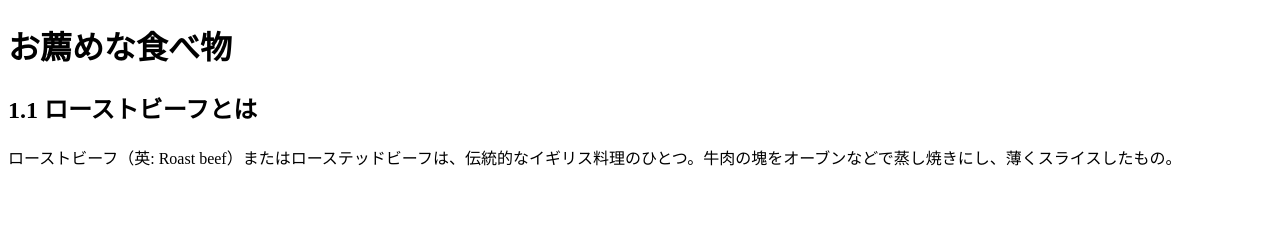
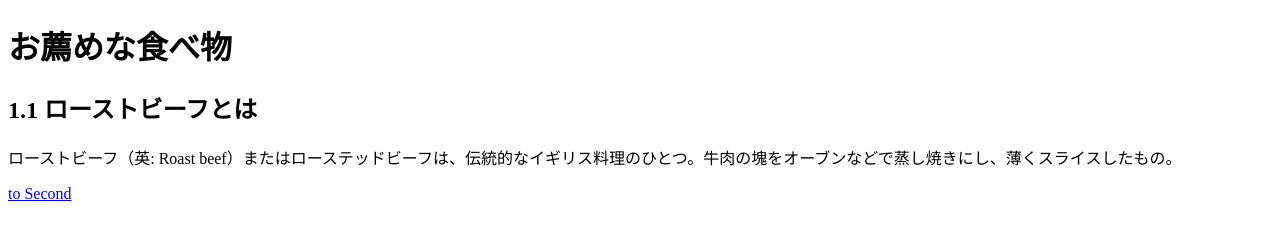
Before and after one commit to omu-sa25102q/omu-sa25102q.github.io, a plain HTML site: page index.html in a window 1280 px wide. Shown: the part 211-448 px from the top of the page. Drawn offline with Linux system fonts and the light colour scheme.

Commit message:
Add link to second.html in index.html

```diff
--- a/index.html
+++ b/index.html
@@ -8,6 +8,6 @@
       <h1>お薦めな食べ物</h1>
         <h2>1.1 ローストビーフとは</h2>
         <p>ローストビーフ（英: Roast beef）またはローステッドビーフは、伝統的なイギリス料理のひとつ。牛肉の塊をオーブンなどで蒸し焼きにし、薄くスライスしたもの。</p>
-
+      <a href = "../second.html">to Second</a>
   </body>
 </html>
```
